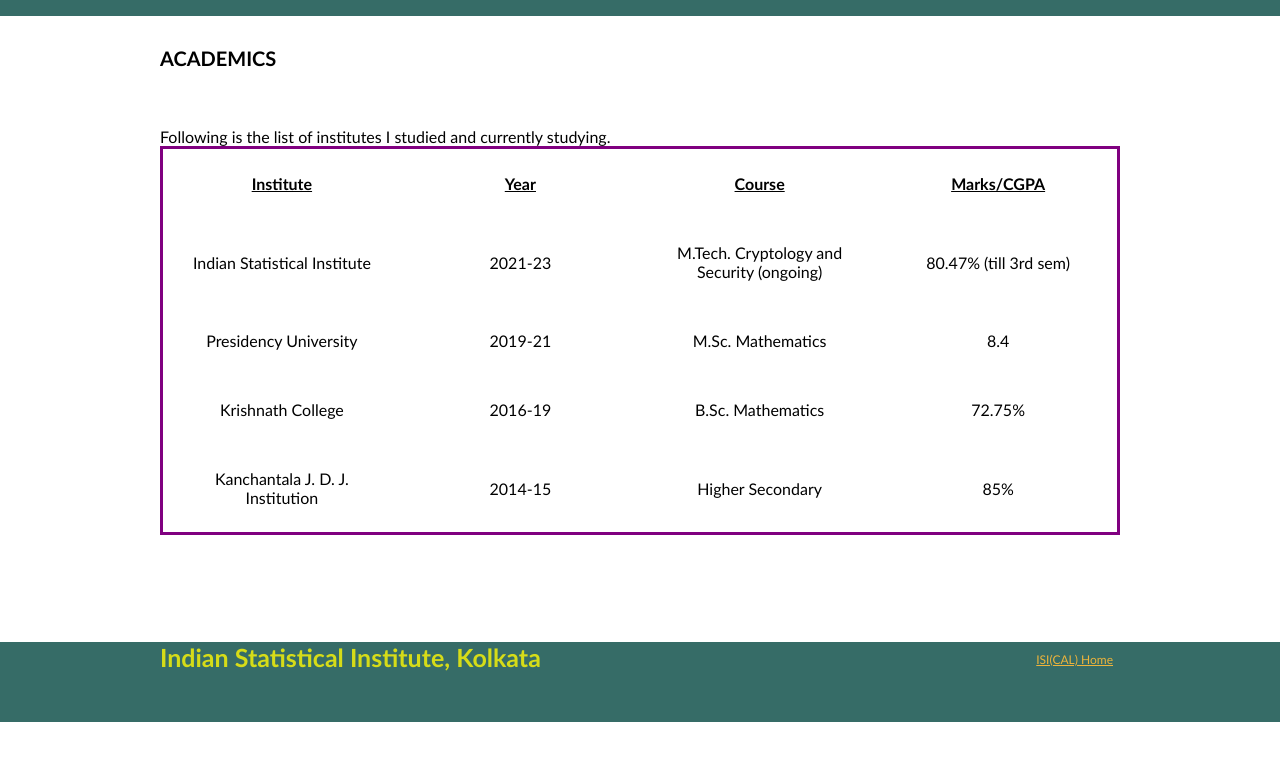
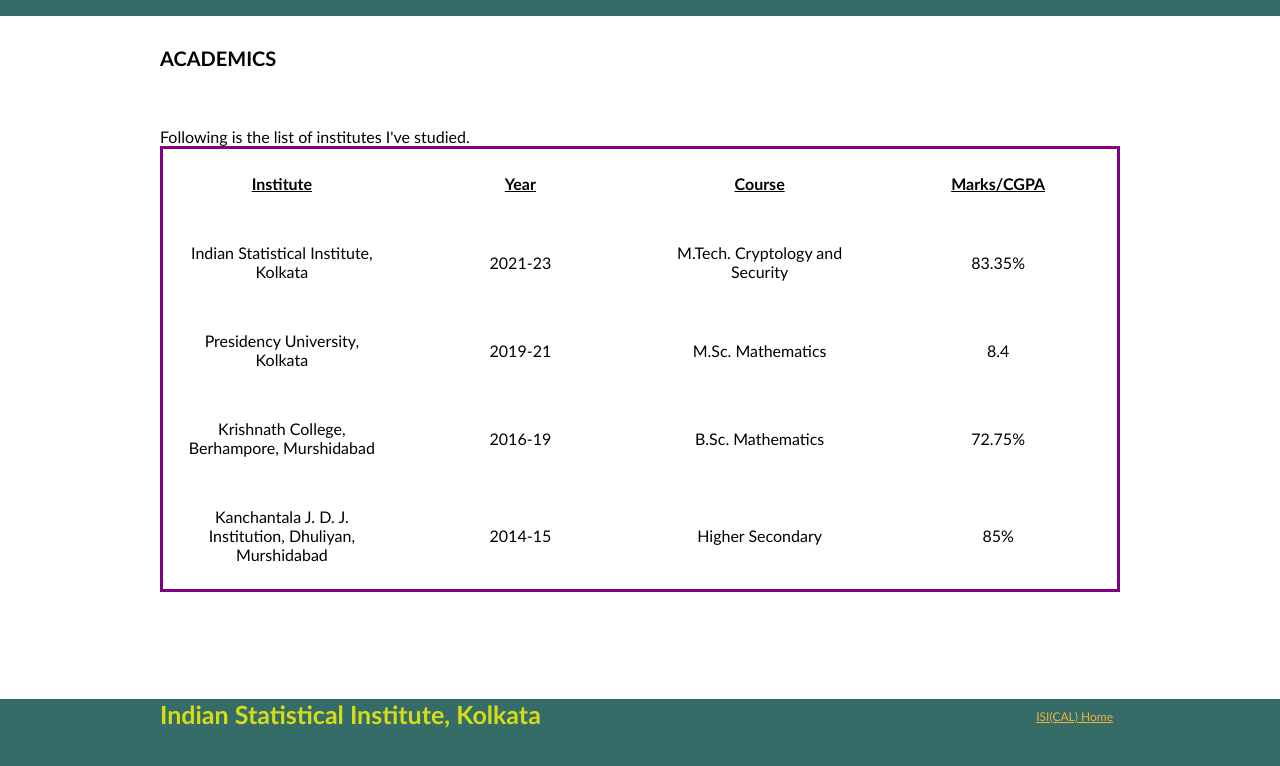
Before and after one commit to tkgarai/tkgarai.github.io, a plain HTML site: page academics.html in a window 1280 px wide. Shown: the part 124-890 px from the top of the page. Before the commit the page ends 846 px from the top, so only its background shows below. Drawn offline with Linux system fonts and the light colour scheme.

Commit message:
completed mtech

```diff
--- a/academics.html
+++ b/academics.html
@@ -37,7 +37,7 @@
 
             <section>
                 <h1>ACADEMICS</h1><br><br><br>
-                <p>Following is the list of institutes I studied and currently studying.</p>
+                <p>Following is the list of institutes I've studied.</p>
                 <table>
                     <tr>
                         <th><u>Institute</u></th>
@@ -47,25 +47,25 @@
                     </tr>
 
                     <tr>
-                        <td>Indian Statistical Institute</td>
+                        <td>Indian Statistical Institute, Kolkata</td>
                         <td>2021-23</td>
-                        <td>M.Tech. Cryptology and Security (ongoing)</td>
-                        <td>80.47% (till 3rd sem) </td>
+                        <td>M.Tech. Cryptology and Security</td>
+                        <td>83.35% </td>
                     </tr>
                     <tr>
-                        <td>Presidency University</td>
+                        <td>Presidency University, Kolkata</td>
                         <td>2019-21</td>
                         <td> M.Sc. Mathematics</td>
                         <td>8.4</td>
                     </tr>
                     <tr>
-                        <td>Krishnath College</td>
+                        <td>Krishnath College, Berhampore, Murshidabad</td>
                         <td>2016-19</td>
                         <td>B.Sc. Mathematics</td>
                         <td>72.75%</td>
                     </tr>
                     <tr>
-                        <td>Kanchantala J. D. J. Institution</td>
+                        <td>Kanchantala J. D. J. Institution, Dhuliyan, Murshidabad</td>
                         <td>2014-15</td>
                         <td>Higher Secondary</td>
                         <td>85%</td>
```
Also changed, not shown: index.html (+4 -3 lines), projects.html (+1 -1 lines), 2 other files.
